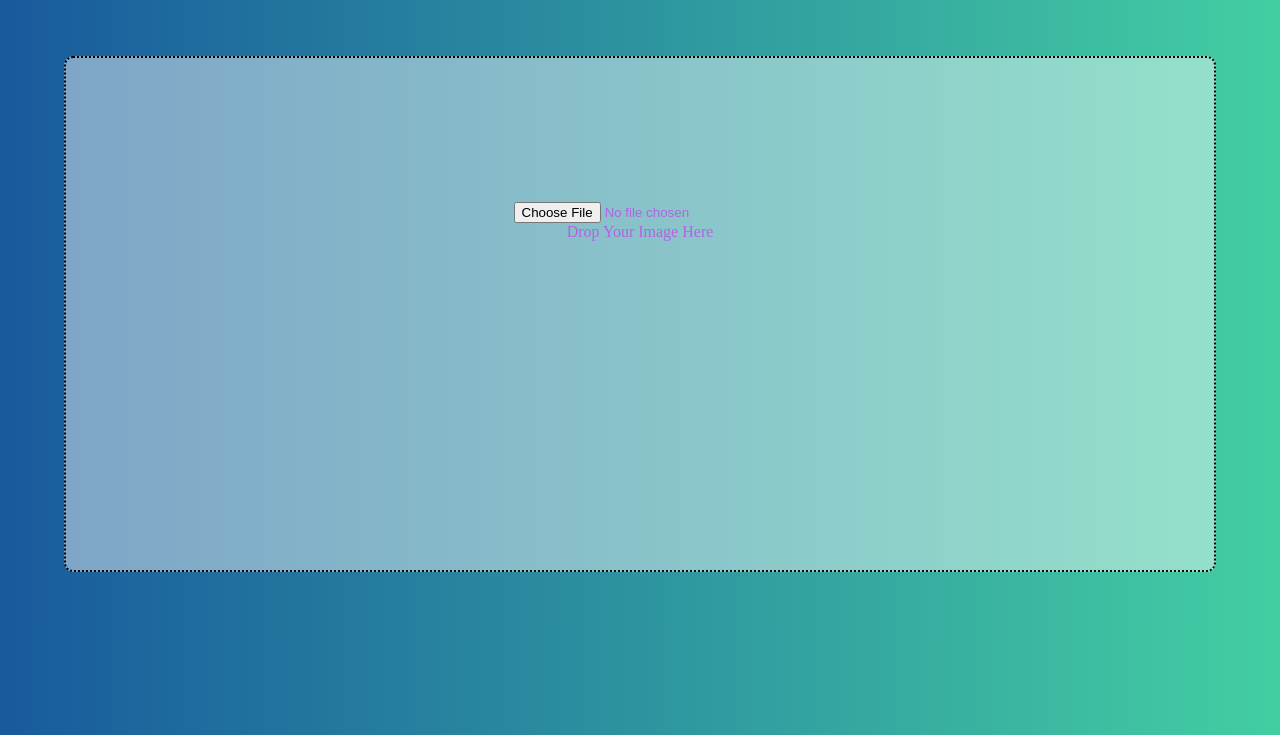
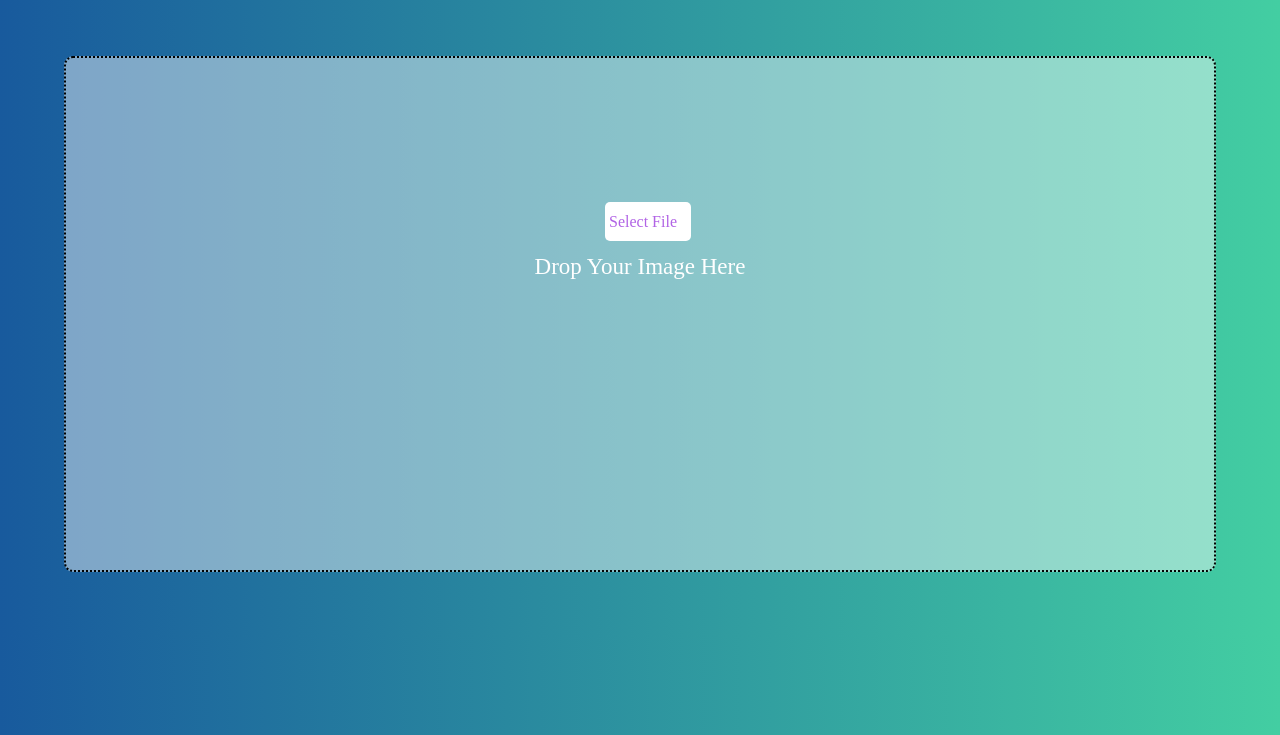
Before and after one commit to praTeek271/Brain_Tumor-Interface-WEB, a plain HTML site: page analyse.html in a window 1280 px wide. Shown: the part 65-800 px from the top of the page. Drawn offline with Linux system fonts and the light colour scheme.

Commit message:
demo-commit

```diff
--- a/analyse.html
+++ b/analyse.html
@@ -31,7 +31,11 @@
 <!------------------------------------------ navbar-close --------------------------------->
 <div class="upload-content">
     <div class="drop-box">
-        <input type="file" name="hello123" id="727">
+      <div class="select-file">
+        <input type="file" name="hello123" id="727" class="file">
+        <label for="727" class="lbl-file">Select File</label>
+      </div>
+
         <div class="analyse-content">
             Drop Your Image Here
         </div>
--- a/style.css
+++ b/style.css
@@ -15,7 +15,7 @@ body{
   background-color: #eaa14f;
   height: 45px;
   padding-top: 12px;
-  overflow-x:hidden;
+  overflow:hidden;
 }
 
 #logo-text{
@@ -302,3 +302,32 @@ footer{
   padding-top: 9rem;
 
 }
+.select-file{
+  display: flex;
+  position: relative;
+}
+.select-file .file[type=file]{
+  opacity: 0;
+}
+
+.select-file .lbl-file{
+  box-sizing: border-box;
+  background: white;
+  display: flex;
+  position: relative;
+  align-items: center;
+  left: 286px;
+  border-radius: 5px;
+  left: 286px;
+  width: 86px;
+  height: 39px;
+  padding: 4px;
+  cursor: pointer;
+
+}
+
+.analyse-content{
+  padding-top: 13px;
+  font-size: 23px;
+  color: white;
+}
```
